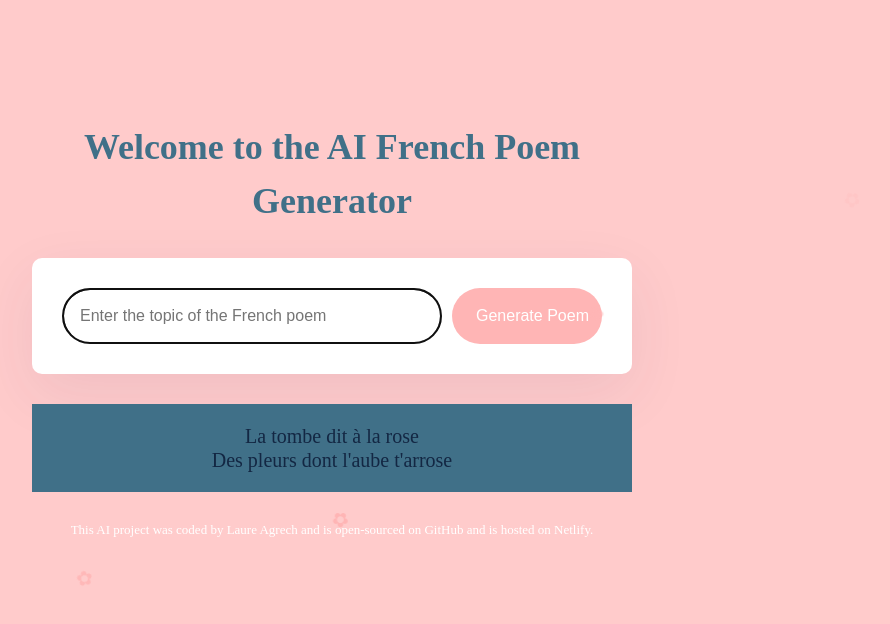
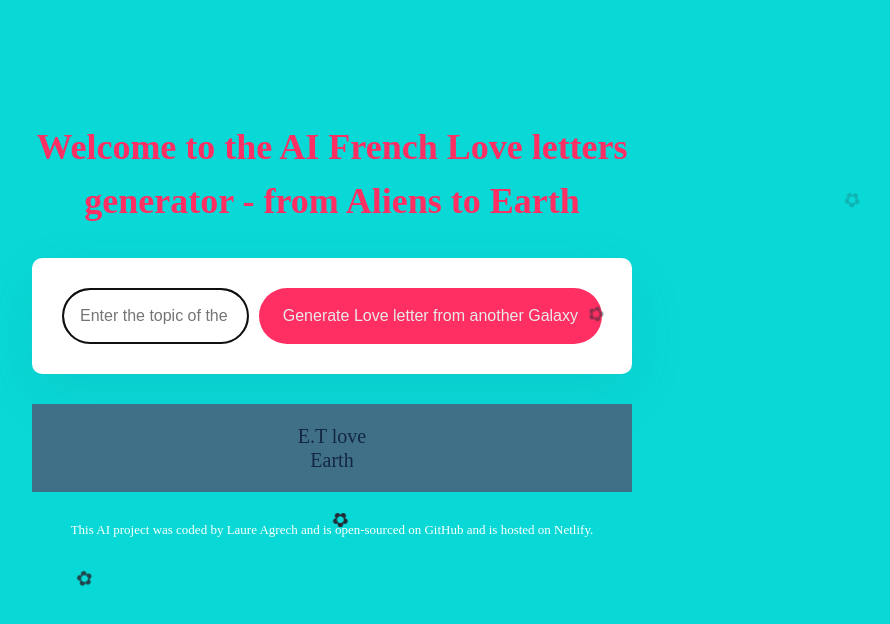
Before and after one commit to githublaure/etheral_poem_generator, a plain HTML site: page index.html in a window 1280 px wide. Shown: the whole page, without its empty margins (308-1198 px from the left). Drawn offline with nearby package versions, Linux system fonts and the light colour scheme.

Commit message:
initializing app

```diff
--- a/index.html
+++ b/index.html
@@ -16,20 +16,20 @@
   <div class="sakura">✿</div>
   <div class="container">
     <header>
-      <h1>Welcome to the AI French Poem Generator</h1>
+      <h1>Welcome to the AI French Love letters generator - from Aliens to Earth</h1>
     </header>
 
     <main>
     <form>
       <input type="text" class="instructions" placeholder="Enter the topic of the French poem" autofocus required
         autocomplete="off" class="instructions">
-      <input type="submit" class="submit-button" value="Generate Poem" />
+      <input type="submit" class="submit-button" value="Generate Love letter from another Galaxy" />
     </form>
 
     <div class="poem">
-      La tombe dit à la rose
+      E.T love
       <br />
-      Des pleurs dont l'aube t'arrose
+      Earth
     </div>
 
   </main>
--- a/src/script.js
+++ b/src/script.js
@@ -4,11 +4,11 @@ async function generatePoem(event) {
 
   const instructionsInput = document.querySelector(".instructions");
   const prompt = instructionsInput.value;
-  const context = "You are a French poet. Write a short poem in French about the following topic";
+  const context = "You are a nice Alien in love with a citizent of Planet Earth. Write a short love letter to your fellow favorite human ";
   const apiKey = "oafbe8035b88726c0e80be71t4409330";
   const poemDiv = document.querySelector(".poem");
 
-  poemDiv.innerHTML = "✿ Generating your poem... ✿";
+  poemDiv.innerHTML = "✿ Generating a love letter... ✿";
 
   try {
     const apiUrl = `https://api.shecodes.io/ai/v1/generate?prompt=${encodeURIComponent(prompt)}&context=${encodeURIComponent(context)}&key=${apiKey}`;
@@ -25,7 +25,7 @@ async function generatePoem(event) {
         .typeString(data.answer)
         .start();
     } else {
-      poemDiv.innerHTML = "Sorry, could not generate a poem. Please try again.";
+      poemDiv.innerHTML = "Sorry, could not generate a love letter. Please try again.";
     }
   } catch (error) {
     console.error("Error:", error);
--- a/src/style.css
+++ b/src/style.css
@@ -1,10 +1,28 @@
-body {
-  background: #ffcbcb;
+
+/*
+.first-color {
+	background: #08d9d6;
+}
+
+.second-color {
+	background: #252a34;
+}
+
+.third-color {
+	background: #ff2e63;
+}
+
+.fourth-color {
+	background: #eaeaea;
+  */
+
+  body {
+  background: #08d9d6;
   text-align: center;
 }
 
 a {
-  color: #ffb5b5;
+  color: #ff2e63;
 }
 
 @keyframes fallingSakura {
@@ -20,10 +38,10 @@ a {
     opacity: 0;
   }
 }
-
+/* to be replaced by falling hearts */
 .sakura {
   position: fixed;
-  color: #ffb5b5;
+  color:  #252a34;
   font-size: 20px;
   pointer-events: none;
   z-index: 1;
@@ -45,7 +63,7 @@ h1 {
   font-weight: 800;
   font-size: 36px;
   line-height: 1.5;
-  color: #407088;
+  color: #ff2e63;
 }
 
 form {
@@ -65,7 +83,7 @@ form {
   font-size: 16px;
   border-radius: 50px;
   line-height: 20px;
-  color: #407088;
+  color: #ff2e63;
 }
 
 .container {
@@ -75,10 +93,10 @@ form {
 
 .submit-button {
   margin-left: 10px;
-  background: #ffb5b5;
-  color: white;
+  background: #ff2e63;
+  color: #eaeaea;
   border: none;
-  width: 150px;
+  width: 100%;
   font-size: 16px;
   border-radius: 50px;
   padding: 14px 24px;
```
Also changed, not shown: 1 other file.
